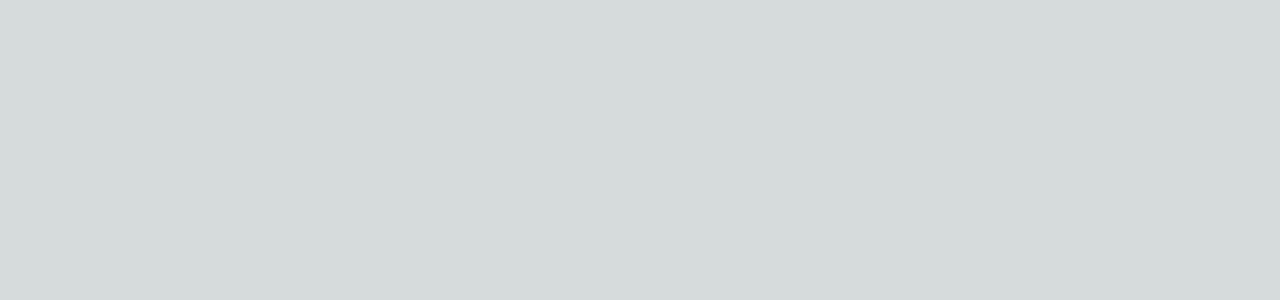
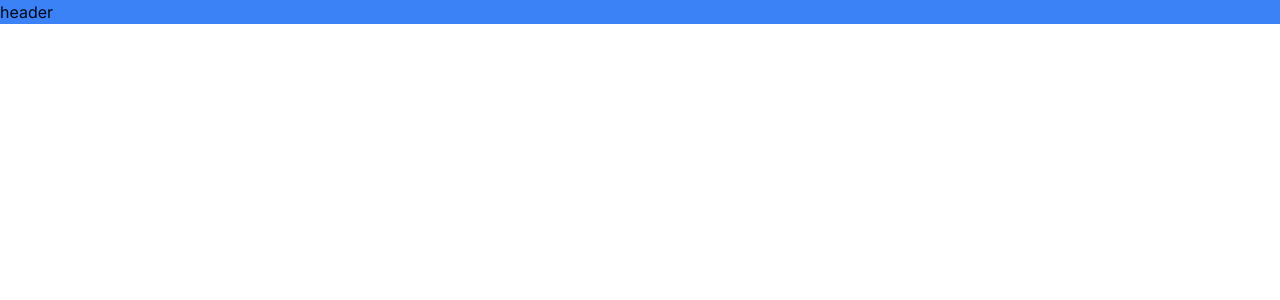
Before and after one commit to luisrenato02/FSW-Store, a Next.js app: page / in a window 1280 px wide. Shown: the top 300 px of the page. Built offline with nearby package versions, Linux system fonts and the light colour scheme.

Commit message:
chore: add shadcn setup

```diff
--- a/src/app/globals.css
+++ b/src/app/globals.css
@@ -2,26 +2,78 @@
 @tailwind components;
 @tailwind utilities;
 
-:root {
-  --foreground-rgb: 0, 0, 0;
-  --background-start-rgb: 214, 219, 220;
-  --background-end-rgb: 255, 255, 255;
+@layer base {
+  :root {
+    --background: 0 0% 100%;
+    --foreground: 222.2 84% 4.9%;
+
+    --card: 0 0% 100%;
+    --card-foreground: 222.2 84% 4.9%;
+
+    --popover: 0 0% 100%;
+    --popover-foreground: 222.2 84% 4.9%;
+
+    --primary: 222.2 47.4% 11.2%;
+    --primary-foreground: 210 40% 98%;
+
+    --secondary: 210 40% 96.1%;
+    --secondary-foreground: 222.2 47.4% 11.2%;
+
+    --muted: 210 40% 96.1%;
+    --muted-foreground: 215.4 16.3% 46.9%;
+
+    --accent: 210 40% 96.1%;
+    --accent-foreground: 222.2 47.4% 11.2%;
+
+    --destructive: 0 84.2% 60.2%;
+    --destructive-foreground: 210 40% 98%;
+
+    --border: 214.3 31.8% 91.4%;
+    --input: 214.3 31.8% 91.4%;
+    --ring: 222.2 84% 4.9%;
+
+    --radius: 0.5rem;
+  }
+
+  /* .dark {
+    --background: 222.2 84% 4.9%;
+    --foreground: 210 40% 98%;
+
+    --card: 222.2 84% 4.9%;
+    --card-foreground: 210 40% 98%;
+
+    --popover: 222.2 84% 4.9%;
+    --popover-foreground: 210 40% 98%;
+
+    --primary: 210 40% 98%;
+    --primary-foreground: 222.2 47.4% 11.2%;
+
+    --secondary: 217.2 32.6% 17.5%;
+    --secondary-foreground: 210 40% 98%;
+
+    --muted: 217.2 32.6% 17.5%;
+    --muted-foreground: 215 20.2% 65.1%;
+
+    --accent: 217.2 32.6% 17.5%;
+    --accent-foreground: 210 40% 98%;
+
+    --destructive: 0 62.8% 30.6%;
+    --destructive-foreground: 210 40% 98%;
+
+    --border: 217.2 32.6% 17.5%;
+    --input: 217.2 32.6% 17.5%;
+    --ring: 212.7 26.8% 83.9%;
+  } */
 }
 
-@media (prefers-color-scheme: dark) {
-  :root {
-    --foreground-rgb: 255, 255, 255;
-    --background-start-rgb: 0, 0, 0;
-    --background-end-rgb: 0, 0, 0;
+@layer base {
+  * {
+    @apply border-border;
+  }
+  body {
+    @apply bg-background text-foreground h-full;
+  }
+  html {
+    @apply h-full;
   }
 }
-
-body {
-  color: rgb(var(--foreground-rgb));
-  background: linear-gradient(
-      to bottom,
-      transparent,
-      rgb(var(--background-end-rgb))
-    )
-    rgb(var(--background-start-rgb));
-}
--- a/src/app/layout.tsx
+++ b/src/app/layout.tsx
@@ -1,22 +1,26 @@
-import type { Metadata } from 'next'
-import { Inter } from 'next/font/google'
-import './globals.css'
+import type { Metadata } from "next";
+import { Inter } from "next/font/google";
+import "./globals.css";
+import Header from "@/components/ui/header";
 
-const inter = Inter({ subsets: ['latin'] })
+const inter = Inter({ subsets: ["latin"] });
 
 export const metadata: Metadata = {
-  title: 'Create Next App',
-  description: 'Generated by create next app',
-}
+  title: "Create Next App",
+  description: "Generated by create next app",
+};
 
 export default function RootLayout({
   children,
 }: {
-  children: React.ReactNode
+  children: React.ReactNode;
 }) {
   return (
     <html lang="en">
-      <body className={inter.className}>{children}</body>
+      <body className={inter.className}>
+        <Header />
+        {children}
+      </body>
     </html>
-  )
+  );
 }
--- /dev/null
+++ b/src/components/ui/card.tsx
@@ -0,0 +1,79 @@
+import * as React from "react"
+
+import { cn } from "@/lib/utils"
+
+const Card = React.forwardRef<
+  HTMLDivElement,
+  React.HTMLAttributes<HTMLDivElement>
+>(({ className, ...props }, ref) => (
+  <div
+    ref={ref}
+    className={cn(
+      "rounded-lg border bg-card text-card-foreground shadow-sm",
+      className
+    )}
+    {...props}
+  />
+))
+Card.displayName = "Card"
+
+const CardHeader = React.forwardRef<
+  HTMLDivElement,
+  React.HTMLAttributes<HTMLDivElement>
+>(({ className, ...props }, ref) => (
+  <div
+    ref={ref}
+    className={cn("flex flex-col space-y-1.5 p-6", className)}
+    {...props}
+  />
+))
+CardHeader.displayName = "CardHeader"
+
+const CardTitle = React.forwardRef<
+  HTMLParagraphElement,
+  React.HTMLAttributes<HTMLHeadingElement>
+>(({ className, ...props }, ref) => (
+  <h3
+    ref={ref}
+    className={cn(
+      "text-2xl font-semibold leading-none tracking-tight",
+      className
+    )}
+    {...props}
+  />
+))
+CardTitle.displayName = "CardTitle"
+
+const CardDescription = React.forwardRef<
+  HTMLParagraphElement,
+  React.HTMLAttributes<HTMLParagraphElement>
+>(({ className, ...props }, ref) => (
+  <p
+    ref={ref}
+    className={cn("text-sm text-muted-foreground", className)}
+    {...props}
+  />
+))
+CardDescription.displayName = "CardDescription"
+
+const CardContent = React.forwardRef<
+  HTMLDivElement,
+  React.HTMLAttributes<HTMLDivElement>
+>(({ className, ...props }, ref) => (
+  <div ref={ref} className={cn("p-6 pt-0", className)} {...props} />
+))
+CardContent.displayName = "CardContent"
+
+const CardFooter = React.forwardRef<
+  HTMLDivElement,
+  React.HTMLAttributes<HTMLDivElement>
+>(({ className, ...props }, ref) => (
+  <div
+    ref={ref}
+    className={cn("flex items-center p-6 pt-0", className)}
+    {...props}
+  />
+))
+CardFooter.displayName = "CardFooter"
+
+export { Card, CardHeader, CardFooter, CardTitle, CardDescription, CardContent }
--- /dev/null
+++ b/src/components/ui/header.tsx
@@ -0,0 +1,5 @@
+const Header = () => {
+  return <div className="bg-blue-500">header</div>;
+};
+
+export default Header;
--- /dev/null
+++ b/src/lib/utils.ts
@@ -0,0 +1,6 @@
+import { type ClassValue, clsx } from "clsx"
+import { twMerge } from "tailwind-merge"
+
+export function cn(...inputs: ClassValue[]) {
+  return twMerge(clsx(inputs))
+}
--- /dev/null
+++ b/tailwind.config.js
@@ -0,0 +1,76 @@
+/** @type {import('tailwindcss').Config} */
+module.exports = {
+  darkMode: ["class"],
+  content: [
+    './pages/**/*.{ts,tsx}',
+    './components/**/*.{ts,tsx}',
+    './app/**/*.{ts,tsx}',
+    './src/**/*.{ts,tsx}',
+	],
+  theme: {
+    container: {
+      center: true,
+      padding: "2rem",
+      screens: {
+        "2xl": "1400px",
+      },
+    },
+    extend: {
+      colors: {
+        border: "hsl(var(--border))",
+        input: "hsl(var(--input))",
+        ring: "hsl(var(--ring))",
+        background: "hsl(var(--background))",
+        foreground: "hsl(var(--foreground))",
+        primary: {
+          DEFAULT: "hsl(var(--primary))",
+          foreground: "hsl(var(--primary-foreground))",
+        },
+        secondary: {
+          DEFAULT: "hsl(var(--secondary))",
+          foreground: "hsl(var(--secondary-foreground))",
+        },
+        destructive: {
+          DEFAULT: "hsl(var(--destructive))",
+          foreground: "hsl(var(--destructive-foreground))",
+        },
+        muted: {
+          DEFAULT: "hsl(var(--muted))",
+          foreground: "hsl(var(--muted-foreground))",
+        },
+        accent: {
+          DEFAULT: "hsl(var(--accent))",
+          foreground: "hsl(var(--accent-foreground))",
+        },
+        popover: {
+          DEFAULT: "hsl(var(--popover))",
+          foreground: "hsl(var(--popover-foreground))",
+        },
+        card: {
+          DEFAULT: "hsl(var(--card))",
+          foreground: "hsl(var(--card-foreground))",
+        },
+      },
+      borderRadius: {
+        lg: "var(--radius)",
+        md: "calc(var(--radius) - 2px)",
+        sm: "calc(var(--radius) - 4px)",
+      },
+      keyframes: {
+        "accordion-down": {
+          from: { height: 0 },
+          to: { height: "var(--radix-accordion-content-height)" },
+        },
+        "accordion-up": {
+          from: { height: "var(--radix-accordion-content-height)" },
+          to: { height: 0 },
+        },
+      },
+      animation: {
+        "accordion-down": "accordion-down 0.2s ease-out",
+        "accordion-up": "accordion-up 0.2s ease-out",
+      },
+    },
+  },
+  plugins: [require("tailwindcss-animate")],
+}
```
Also changed, not shown: package.json (+6 -1 lines), components.json (added), 1 other file (tests, documents, lock files or other folders).
